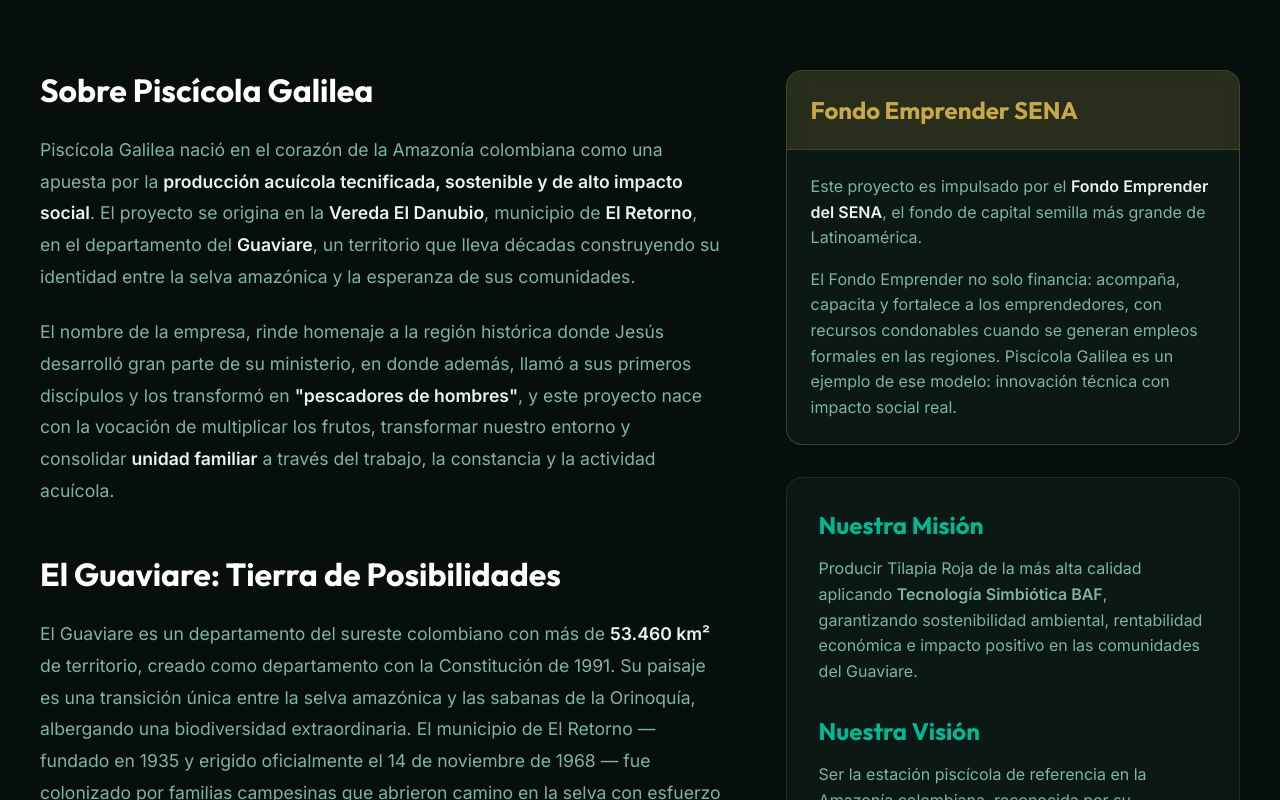
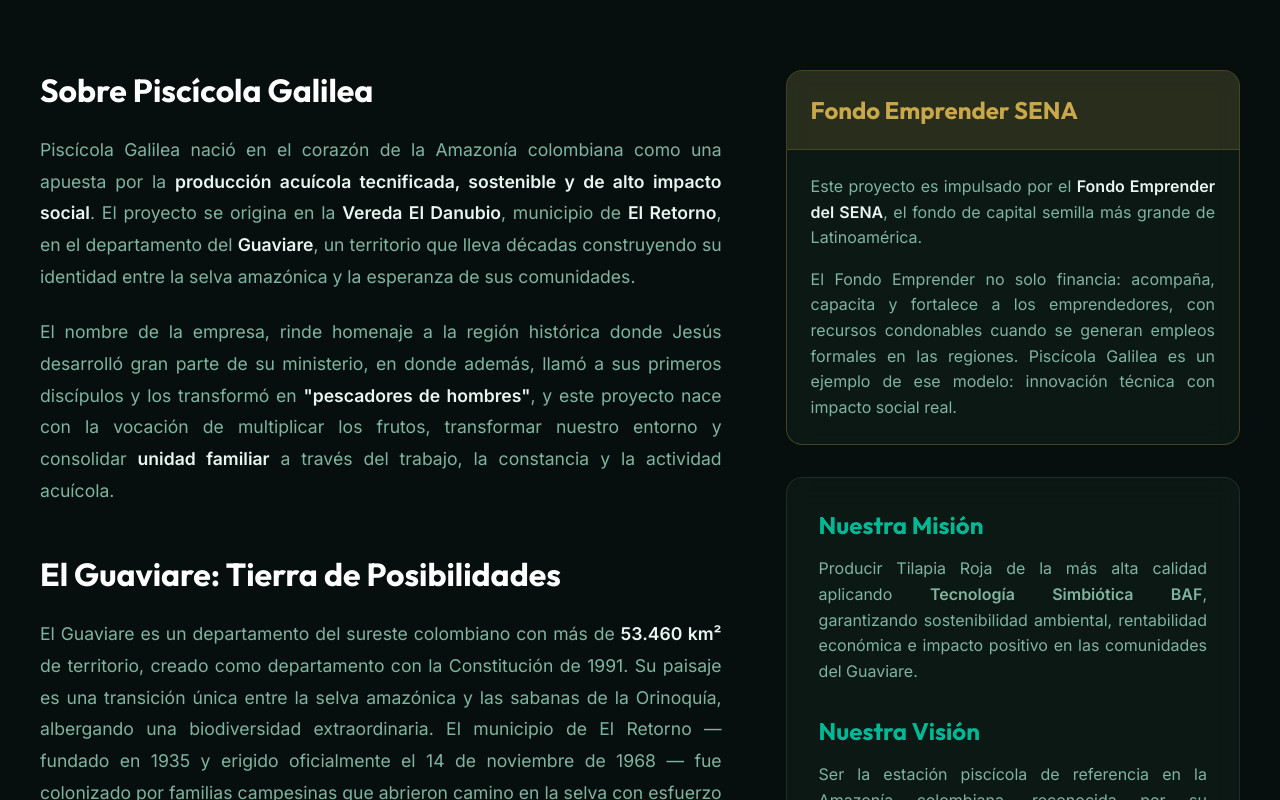
Before and after one commit to andresraveorozco92/piscicola-galilea, a Next.js app: page /nosotros in a window 1280 px wide. Shown: the part 880-1680 px from the top of the page. Built offline with nearby package versions, Linux system fonts and the light colour scheme.

Commit message:
Justificar textos en la sección Nosotros

```diff
--- a/src/app/nosotros/nosotros.module.css
+++ b/src/app/nosotros/nosotros.module.css
@@ -62,6 +62,7 @@
   line-height: 1.8;
   margin-bottom: 1.5rem;
   font-size: 1.1rem;
+  text-align: justify;
 }
 
 .contentCol strong {
@@ -105,6 +106,7 @@
   color: var(--color-text-muted);
   line-height: 1.6;
   margin-bottom: 1rem;
+  text-align: justify;
 }
 
 .senaBody p:last-child {
@@ -128,4 +130,5 @@
 .visionCard p {
   color: var(--color-text-muted);
   line-height: 1.6;
+  text-align: justify;
 }
```
